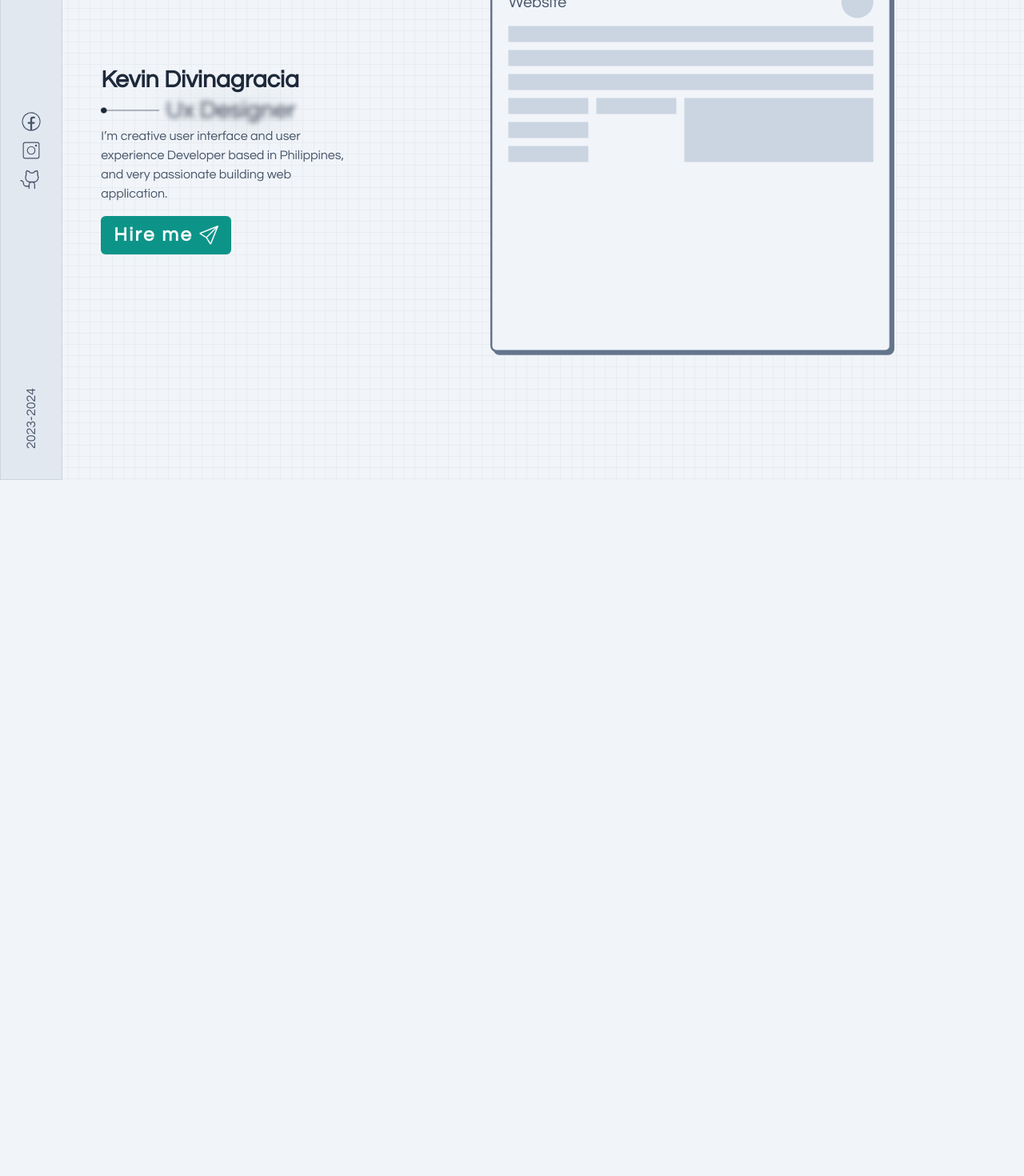
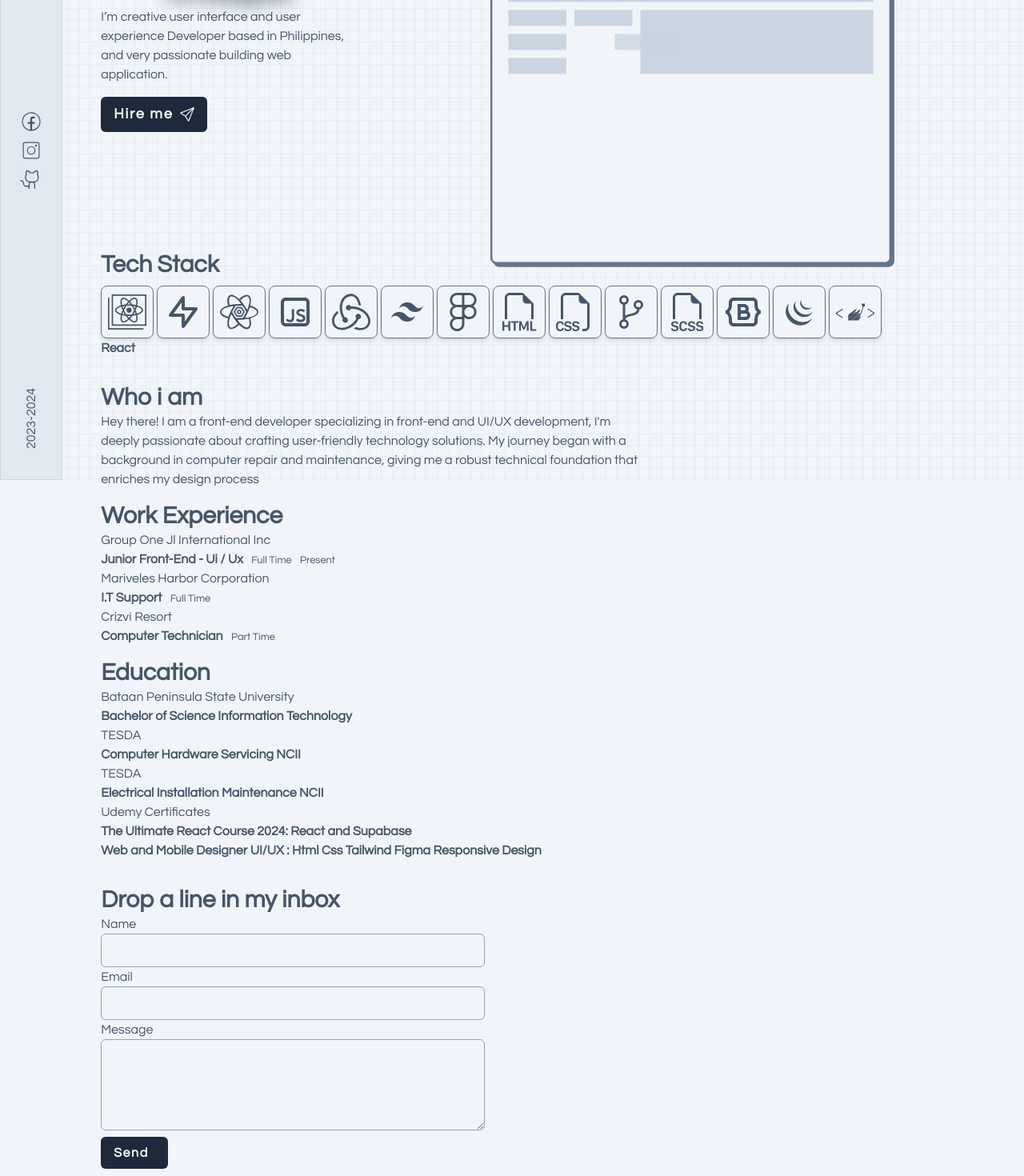
Before and after one commit to ghekghek2/portfolio2024, a React (Vite) app: page / in a window 1280 px wide. Shown: the part 200-1670 px from the top of the page at 80% size. Before the commit the page ends 800 px from the top, so only its background shows below. Built offline with nearby package versions, Linux system fonts and the light colour scheme.

Commit message:
Design Email

```diff
--- a/src/App.css
+++ b/src/App.css
@@ -9,14 +9,17 @@
   body {
     overflow-y: hidden;
     overflow: auto;
+    margin: 0;
+    padding: 0;
   }
   body::before {
     z-index: -1;
     content: ""; /* Add this line to make the pseudo-element appear */
     display: block; /* Add this line to make the pseudo-element a block-level element */
     width: 100%; /* Corrected width value */
-    height: 100vh; /* Add this line to cover the entire body */
-    position: absolute;
+    height: 100vh;
+
+    position: fixed;
     background-color: #f1f5f9;
     opacity: 0.06;
     background-image: linear-gradient(
--- a/src/App.scss
+++ b/src/App.scss
@@ -7,6 +7,7 @@ $wordCount: 4;
   width: 100%;
   color: #1e293b;
   height: 100%;
+  font-weight: bolder;
 }
 
 .word {
--- a/src/components/BoxAnimation.jsx
+++ b/src/components/BoxAnimation.jsx
@@ -35,7 +35,7 @@ function BoxAnimation() {
         scale: 1,
         ease: "power1.out",
         opacity: 0,
-        width: "0",
+        x: 200,
         stagger: 0.5,
         duration: 0.4,
       })
@@ -45,7 +45,7 @@ function BoxAnimation() {
         scale: 1,
         ease: "power1.out",
         opacity: 0,
-        width: "0",
+        x: -200,
         stagger: 0.5,
         duration: 0.4,
       })
@@ -54,7 +54,7 @@ function BoxAnimation() {
         scale: 1,
         ease: "power1.out",
         opacity: 0,
-        width: "0",
+        x: 200,
         stagger: 0.5,
         duration: 0.4,
       })
@@ -64,7 +64,7 @@ function BoxAnimation() {
         scale: 1,
         ease: "power1.out",
         opacity: 0,
-        width: "0",
+        x: 200,
         stagger: 0.5,
         duration: 0.4,
       })
@@ -73,7 +73,7 @@ function BoxAnimation() {
         scale: 1,
         ease: "power1.out",
         opacity: 0,
-        width: "0",
+        x: -200,
         stagger: 0.5,
         duration: 0.5,
       })
@@ -158,17 +158,17 @@ function BoxAnimation() {
             <div className="skelefromn  h-4 bg-slate-300"></div>
           </div>
           <div className="flex gap-2 items-center x ">
-            <div className="flex flex-col gap-2 step-3">
-              <div className="skelefromn w-20 h-4 bg-slate-300"></div>
-              <div className="skelefromn w-20 h-4 bg-slate-300"></div>
-              <div className="skelefromn w-20 h-4 bg-slate-300"></div>
+            <div className="flex flex-col gap-2 step-3 basis-1/4 ">
+              <div className="skelefromn  h-4 bg-slate-300"></div>
+              <div className="skelefromn h-4 bg-slate-300"></div>
+              <div className="skelefromn h-4 bg-slate-300"></div>
             </div>
-            <div className="flex flex-col gap-2 step-4 ">
-              <div className="skelefromn w-20 h-4 bg-slate-300"></div>
-              <div className="skelefromn w-20 h-4 bg-slate-300"></div>
-              <div className="skelefromn w-20 h-4 bg-slate-300"></div>
+            <div className="flex flex-col gap-2 step-4 basis-1/4 ">
+              <div className="skelefromn  h-4 bg-slate-300"></div>
+              <div className="skelefromn  h-4 bg-slate-300"></div>
+              <div className="skelefromn  h-4 bg-slate-300"></div>
             </div>
-            <div className="w-full h-full bg-slate-300"></div>
+            <div className="w-full basis-full h-full bg-slate-300"></div>
           </div>
 
           <div className="flex gap-2 items-center  w-full y">
--- a/src/components/SideNavbar.jsx
+++ b/src/components/SideNavbar.jsx
@@ -3,8 +3,8 @@ import { CiInstagram } from "react-icons/ci";
 import { PiGithubLogoLight } from "react-icons/pi";
 function SideNavbar() {
   return (
-    <div className="border border-slate-300 bg-slate-200 h-screen sticky   w-12 md:w-28 top-0 left-0 bottom-0">
-      <div className="  w-full h-full flex flex-col justify-between py-4 md:py-16">
+    <div className=" z-50 border border-slate-300 bg-slate-200 max-h-screen  sticky   w-12 md:w-28 top-0 left-0 bottom-0">
+      <div className="h-full  w-full flex flex-col justify-between py-4 md:py-16">
         <div></div>
         <div className="flex w-full justify-center flex-col items-center">
           <CiFacebook className="w-9 h-9 rounded-full p-1 hover:bg-slate-300 cursor-pointer" />
--- /dev/null
+++ b/src/components/TopNav.jsx
@@ -0,0 +1,11 @@
+function TopNav() {
+  return (
+    <div className=" z-50 ">
+      {/* <div className="p-4  border-b border-slate-500 text-slate-500    ">
+        Project
+      </div> */}
+    </div>
+  );
+}
+
+export default TopNav;
--- a/src/pages/About.jsx
+++ b/src/pages/About.jsx
@@ -69,8 +69,11 @@ function About() {
               <p>Udemy Certificates</p>
             </div>
             <b>
-              <p>The Ultimate React Course 2024: React</p>
-              <p>Web and Mobile Designer UI/UX (Figma)</p>
+              <p>The Ultimate React Course 2024: React and Supabase</p>
+              <p>
+                Web and Mobile Designer UI/UX : Html Css Tailwind Figma
+                Responsive Design{" "}
+              </p>
             </b>
           </div>
         </div>
--- a/src/pages/Contact.jsx
+++ b/src/pages/Contact.jsx
@@ -1,5 +1,7 @@
 import { useRef, useState } from "react";
 import emailjs from "@emailjs/browser";
+import Input from "../ui/Input";
+import Button from "../ui/Button";
 
 function Contact() {
   const [success, setSucess] = useState(false);
@@ -29,15 +31,27 @@ function Contact() {
   return (
     <>
       {!success ? (
-        <form ref={form} onSubmit={sendEmail}>
-          <label>Name</label>
-          <input type="text" name="from_name" hidden value={"kevin"} />
-          <input type="text" name="to_name" />
-          <label>Email</label>
-          <input type="email" name="reply_to" />
+        <form
+          ref={form}
+          onSubmit={sendEmail}
+          className="p-4 flex flex-col items-start max-w-lg bg-slate-100"
+        >
+          <h1 className="text-3xl font-semibold">Drop a line in my inbox</h1>
+          <input type="text" name="from_name" hidden value="kevin" readOnly />
+
+          <Input label="Name" type="text" name="to_name" readOnly />
+
+          <Input label="Email" type="email" name="reply_to" readOnly />
           <label>Message</label>
-          <textarea name="message" />
-          <input type="submit" value="Send" />
+          <textarea
+            rows={4}
+            name="message"
+            className=" w-full border border-slate-400  bg-slate-100 p-2 rounded-md focus:outline-slate-500"
+          />
+          {/* <input type="submit" value="Send" /> */}
+          <Button type="submit" className="bg-slate-800 mt-2">
+            Send
+          </Button>
         </form>
       ) : (
         <div>THanks you</div>
--- a/src/pages/Home.jsx
+++ b/src/pages/Home.jsx
@@ -7,7 +7,7 @@ function Home() {
     <div className="p-4 gap-4 h-full md:max-h-[990px]  flex  justify-between w-full   ">
       <div className="  flex justify-center items-center  md:basis-2/5 ">
         <div className="">
-          <h1 className="text-3xl font-semibold text-slate-800">
+          <h1 className="text-3xl font-semibold text-slate-700">
             Kevin Divinagracia
           </h1>
           <div className="text-xl text-slate-800 flex items-center h-10 gap-2 ">
@@ -15,7 +15,7 @@ function Home() {
               <img src="/line.png" alt="" />
             </div>
 
-            <div className="morphing ">
+            <div className="morphing  ">
               <p className="word text-3xl">Front-End Developer</p>
               <p className="word text-3xl">Computer Technician</p>
               <p className="word text-3xl">Ui Designer</p>
@@ -29,13 +29,15 @@ function Home() {
             I’m creative user interface and user experience Developer based in
             Philippines, and very passionate building web application.
           </p>
-          <Button className="mt-4 bg-teal-600 font-semibold" icon={<BsSend />}>
+          <Button className="mt-4 bg-slate-800 text-lg" icon={<BsSend />}>
             Hire me
           </Button>
         </div>
       </div>
-
-      <BoxAnimation />
+      <div className="w-full relative mt-20 hidden md:block">
+        <div className="w-full  border-t border-slate-500"></div>
+        <BoxAnimation />
+      </div>
     </div>
   );
 }
--- a/src/ui/Button.jsx
+++ b/src/ui/Button.jsx
@@ -1,7 +1,8 @@
-function Button({ children, className, icon }) {
+function Button({ children, className, icon, type }) {
   return (
     <button
-      className={` flex items-center gap-2 text-slate-50 px-4 py-2 text-2xl tracking-widest rounded-md ${className}`}
+      type={type}
+      className={` flex items-center gap-2 font-semibold  text-slate-50 px-4 py-2  tracking-widest rounded-md ${className}`}
     >
       {children} <span>{icon}</span>
     </button>
--- /dev/null
+++ b/src/ui/Input.jsx
@@ -0,0 +1,14 @@
+function Input({ type, name, label }) {
+  return (
+    <>
+      <label>{label}</label>
+      <input
+        type={type}
+        name={name}
+        className=" w-full border border-slate-400  bg-slate-100 p-2 rounded-md focus:outline-slate-500"
+      />
+    </>
+  );
+}
+
+export default Input;
--- a/src/ui/Pagelayout.jsx
+++ b/src/ui/Pagelayout.jsx
@@ -3,12 +3,14 @@ import SideNavbar from "../components/SideNavbar";
 import Skill from "../pages/Skill";
 import About from "../pages/About";
 import Contact from "../pages/Contact";
+import TopNav from "../components/TopNav";
 
 function Pagelayout() {
   return (
-    <div className="flex  gap-2 md:gap-8 justify-center">
+    <div className="flex  gap-2 md:gap-8 justify-center ">
       <SideNavbar />
-      <div className=" overflow-y-scroll no-scrollbar h-full md:h-screen max-w-[1440px]">
+      <div className=" relative overflow-y-scroll no-scrollbar h-full  max-w-[1440px]">
+        <TopNav />
         <Home />
         <Skill />
         <About />
```
Also changed, not shown: src/pages/Skill.jsx (+1 -6 lines), public/gsap.png.
